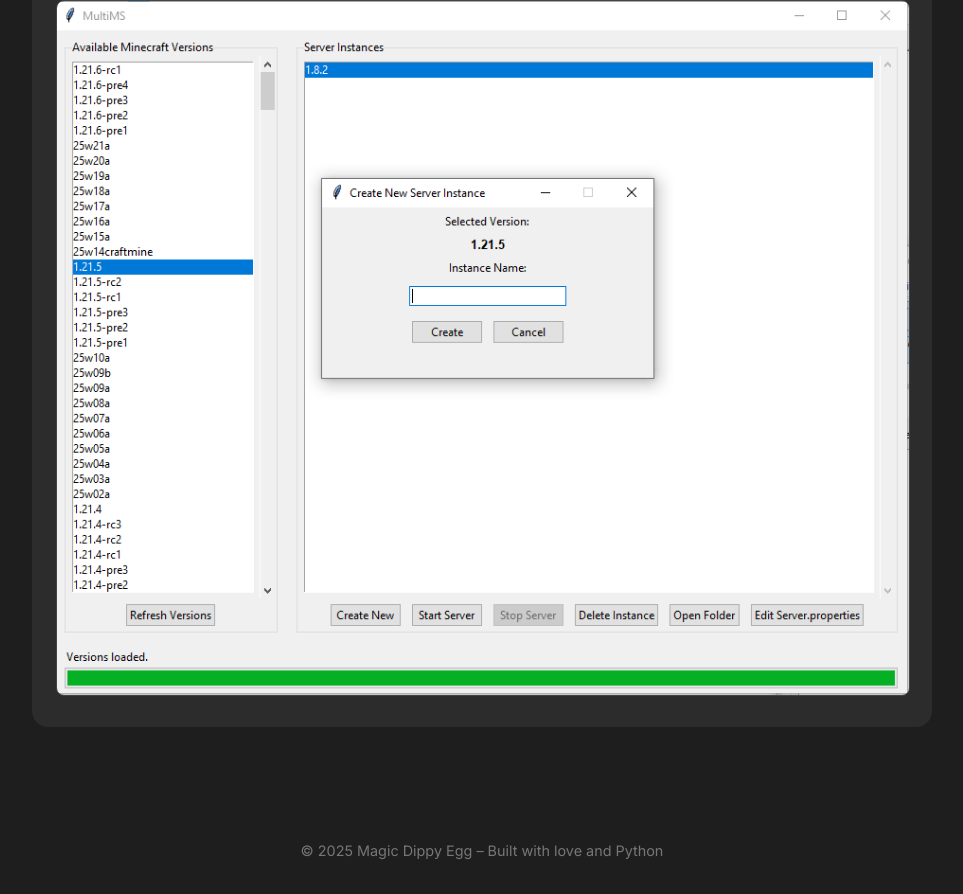
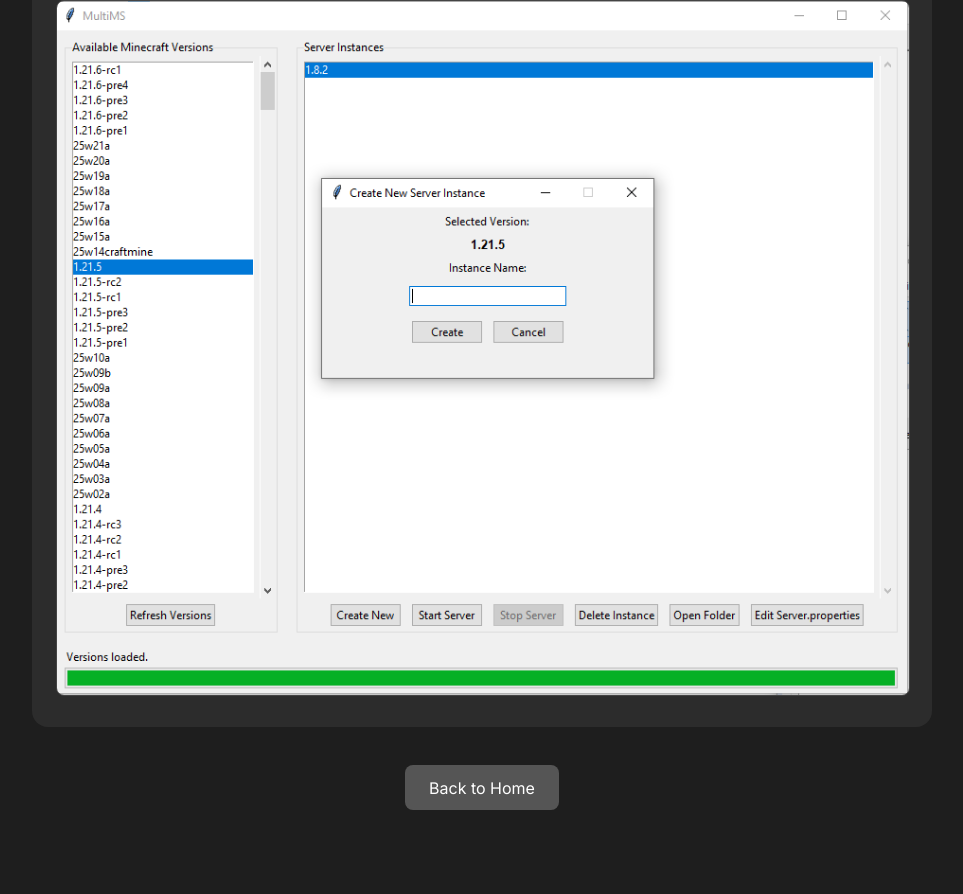
Before and after one commit to MagicDippyEgg/Minecraft-Version-Downloader, a plain HTML site: page multims.html in a window 1280 px wide. Shown: the part 3003-3897 px from the top of the page, without its empty margins (158-1121 px from the left). Drawn offline with Linux system fonts and the light colour scheme.

Commit message:
Update multims.html

```diff
--- a/multims.html
+++ b/multims.html
@@ -62,6 +62,23 @@
 
     .btn:hover {
       background: #45a049;
+    }
+
+    .back-btn { /* New style for the back button */
+      background: #555;
+      color: white;
+      padding: 0.8rem 1.5rem;
+      border: none;
+      border-radius: 0.5rem;
+      font-size: 1rem;
+      cursor: pointer;
+      text-decoration: none;
+      transition: background 0.2s ease-in-out;
+      margin-top: 2rem; /* Add some spacing */
+    }
+
+    .back-btn:hover {
+      background: #666;
     }
 
     h2 {
@@ -159,10 +176,10 @@
         <img src="MultiMS/advanced-ui-2.png" alt="Advanced UI Screenshot 2" />
       </div>
     </section>
+
+    <section class="section" style="text-align: center;">
+      <a class="back-btn" href="index.html">Back to Home</a>
+    </section>
   </main>
-
-  <footer>
-    &copy; 2025 Magic Dippy Egg – Built with love and Python
-  </footer>
 </body>
 </html>
```
